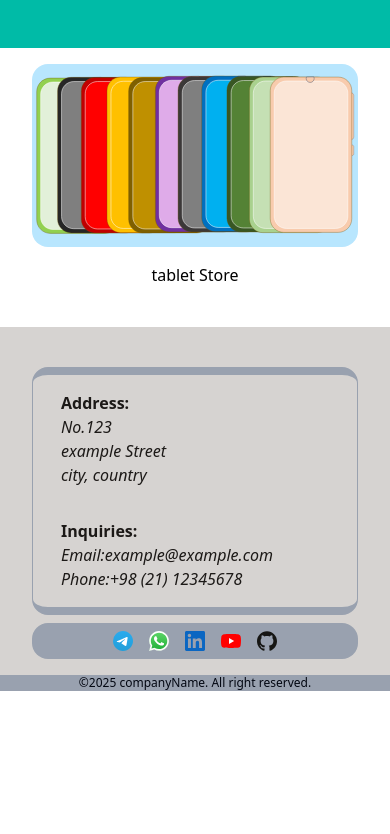
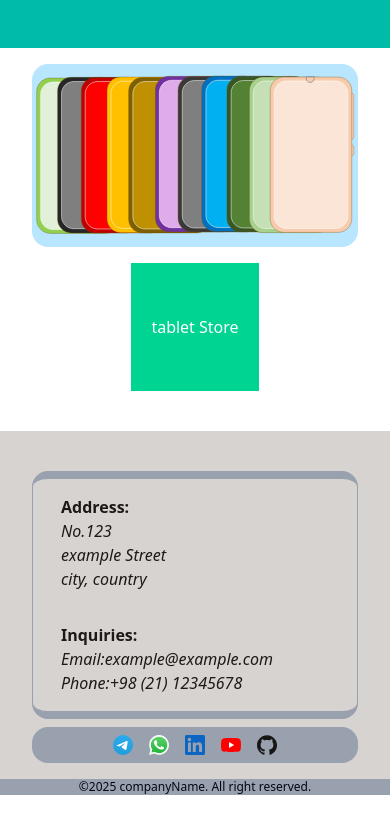
Before and after one commit to yaser-pakniyat/shop-demo, a Next.js app: page /shop in a window 390 px wide. Shown: the top 834 px of the page. Built offline with nearby package versions, Linux system fonts and the light colour scheme; some icons are missing.

Commit message:
style(Shop): style /shop/tabletstore link with layout and colors

```diff
--- a/pages/shop/index.tsx
+++ b/pages/shop/index.tsx
@@ -14,7 +14,12 @@ export default function Shop() {
           className="w-96 rounded-2xl bg-sky-200"
         />
       </Link>
-      <Link href="/shop/tabletstore">tablet Store</Link>
+      <Link
+        href="/shop/tabletstore"
+        className="flex h-32 w-32 items-center justify-center bg-emerald-400 text-white hover:text-black"
+      >
+        tablet Store
+      </Link>
     </div>
   );
 }
```
